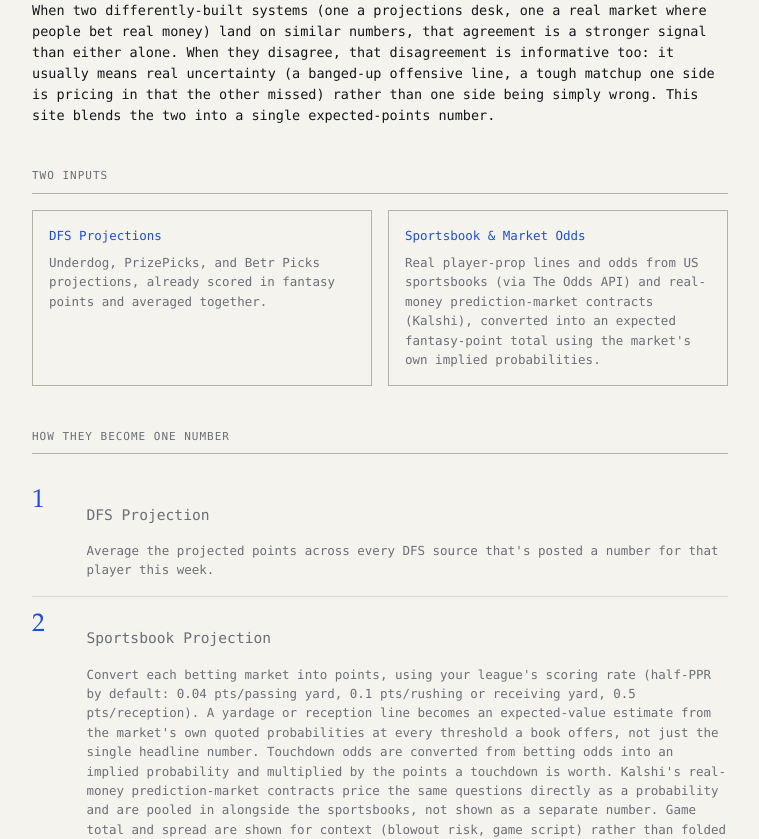
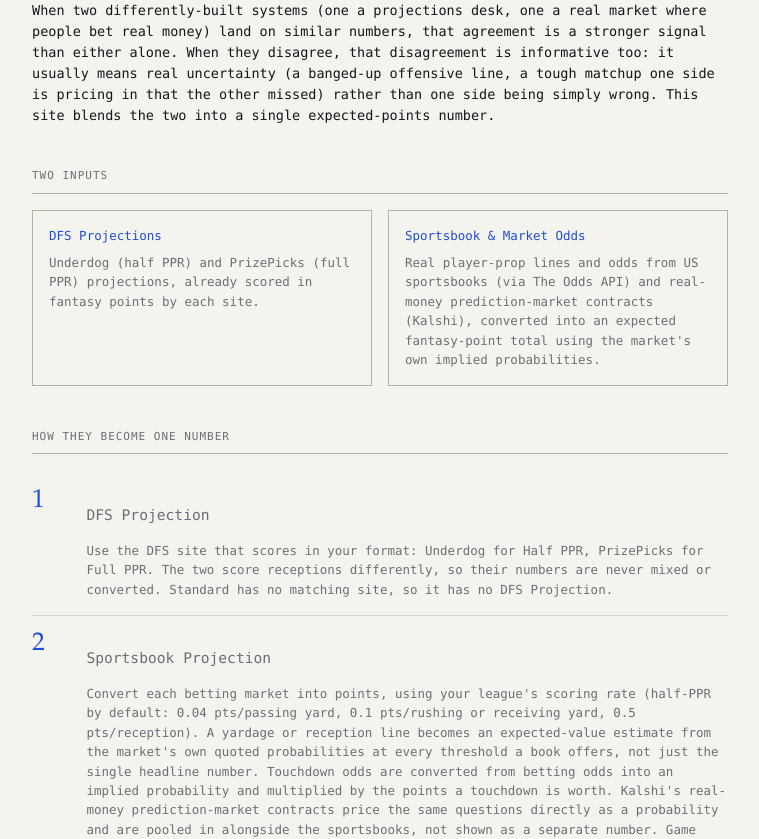
Before and after one commit to kgm27/startline, a FastAPI app: page /about in a window 1280 px wide. Shown: the part 482-1321 px from the top of the page, without its empty margins (260-1019 px from the left). Run offline with FastAPI, Linux system fonts and the light colour scheme; data that the repository does not hold is empty; some libraries are stand-ins or nearby versions.

Commit message:
Use each format's native DFS site instead of averaging Underdog and PrizePicks
PrizePicks scores a full point per reception, Underdog half a point,
so the old average was a mix of two formats under a Half PPR label,
and a different mix per player depending on which sites had a line.
Half PPR now uses Underdog and Full PPR uses PrizePicks, unconverted;
Standard has no matching site. A player the matching site hasn't
posted has no DFS number in that format and no cross-site fallback.

The player page lists every stored site's raw number with its scoring
format and marks the one used. Dashboard, Compare and About now show
the DFS column in Full PPR too, and the README and About copy no
longer say the sites are averaged.

Co-Authored-By: Claude Sonnet 5.5 <noreply@anthropic.com>

```diff
--- a/app/main.py
+++ b/app/main.py
@@ -45,6 +45,8 @@ from app.data_sources.kalshi import sync_kalshi, fetch_live_quotes
 from app.data_sources.actuals import fetch_week_stats, actual_points, played, current_season
 from app.scoring.blend import (
     dfs_projection_points,
+    DFS_SOURCE_FORMAT,
+    DFS_SOURCE_BY_FORMAT,
     betting_derived_points,
     blend_expected_points,
     MARKET_TO_STAT,
@@ -862,15 +864,15 @@ def _player_rows(db, week, scoring, scoring_format):
     behind a secret token and happens at most a few times a day, not on
     every page view.
 
-    `scoring_format` gates whether DFS Projection is included at all:
-    those numbers come pre-scored from Underdog/PrizePicks in whatever
-    format that DFS site uses (effectively Half PPR), and there's no raw
-    stat line behind them to re-score for Standard/Full PPR, unlike the
-    Sportsbook-derived side which is built from real market probabilities
-    per stat and can honor any scoring rule. Rather than show a
-    misleading number, DFS Projection (and the Blended average's DFS
-    half) is simply left out outside Half PPR, so Blended becomes the
-    Sportsbook-derived number alone in that case."""
+    `scoring_format` picks which DFS site feeds the DFS Projection: those
+    numbers come pre-scored in each site's own format (Underdog half PPR,
+    PrizePicks full PPR) with no raw stat line behind them to re-score, so
+    rather than convert or mix them, each format uses the site that scores
+    that way natively (see blend.DFS_SOURCE_FORMAT). Standard has no
+    matching site, and a player the matching site hasn't posted also has
+    no DFS number - in both cases Blended becomes the Sportsbook-derived
+    number alone, unlike that side, which is built from real market
+    probabilities per stat and can honor any scoring rule."""
     cache_key = (week, scoring_format)
     cached = _PLAYER_ROWS_CACHE.get(cache_key)
     if cached and time.time() - cached[0] < _PLAYER_ROWS_CACHE_TTL_SECONDS:
@@ -889,7 +891,7 @@ def _player_rows(db, week, scoring, scoring_format):
         projections = projections_by_player.get(player.id, [])
         props = props_by_player.get(player.id, [])
 
-        dfs_pts = dfs_projection_points(projections) if scoring_format == "half_ppr" else None
+        dfs_pts = dfs_projection_points(projections, scoring_format)
         betting_pts = betting_derived_points(props, scoring)
         blended = blend_expected_points(dfs_pts, betting_pts)
 
@@ -1360,9 +1362,18 @@ def player_detail(request: Request, player_id: str, week: int = None, format: st
         if not (row and row["boom_flag"]):
             boom = None
 
-    dfs_pts = dfs_projection_points(dfs_rows) if scoring_format == "half_ppr" else None
+    dfs_pts = dfs_projection_points(dfs_rows, scoring_format)
     betting_pts = betting_derived_points(props, scoring)
     blended = blend_expected_points(dfs_pts, betting_pts)
+
+    # The one DFS site that feeds this format's DFS Projection (None for
+    # Standard, which no site scores). The table below still lists every
+    # site's raw number, tagged with how it scores, so it's visible which
+    # one is used and why the other isn't mixed in.
+    dfs_used_source = DFS_SOURCE_BY_FORMAT.get(scoring_format)
+    dfs_source_formats = {
+        source: SCORING_FORMAT_LABELS[fmt] for source, fmt in DFS_SOURCE_FORMAT.items()
+    }
 
     # feeds the summary-box hover breakdowns: what the DFS Projection /
     # Sportsbook Projection / Blended numbers are actually built from, in
@@ -1371,6 +1382,7 @@ def player_detail(request: Request, player_id: str, week: int = None, format: st
     dfs_breakdown = [
         {"label": DFS_SOURCE_LABELS.get(row.source, row.source), "points": row.projected_points}
         for row in dfs_rows
+        if row.source == dfs_used_source
     ]
     betting_breakdown = [{"label": m["label"], "points": m["points"]} for m in markets]
     blended_breakdown = None
@@ -1481,6 +1493,8 @@ def player_detail(request: Request, player_id: str, week: int = None, format: st
         "week": week,
         "dfs_rows": dfs_rows,
         "dfs_source_labels": DFS_SOURCE_LABELS,
+        "dfs_used_source": dfs_used_source,
+        "dfs_source_formats": dfs_source_formats,
         "dfs_pts": dfs_pts,
         "dfs_breakdown": dfs_breakdown,
         "markets": markets,
@@ -1568,7 +1582,8 @@ def capture_prediction_snapshots(db: Session, week: int) -> int:
     updates today's row rather than piling up duplicates, same pattern as
     capture_threshold_snapshots(). Returns rows written/updated."""
     settings = get_settings()
-    scoring = SCORING_RULES.get(settings.scoring_format, SCORING_RULES["half_ppr"])
+    snapshot_format = settings.scoring_format if settings.scoring_format in SCORING_RULES else "half_ppr"
+    scoring = SCORING_RULES[snapshot_format]
     today = date.today()
     now = datetime.now(timezone.utc)
 
@@ -1577,7 +1592,7 @@ def capture_prediction_snapshots(db: Session, week: int) -> int:
         projections = db.query(DfsProjection).filter_by(player_id=player.id, week=week).all()
         props = db.query(OddsProp).filter_by(player_id=player.id, week=week).all()
 
-        dfs_pts = dfs_projection_points(projections)
+        dfs_pts = dfs_projection_points(projections, snapshot_format)
         betting_pts = betting_derived_points(props, scoring)
         blended = blend_expected_points(dfs_pts, betting_pts)
 
--- a/app/scoring/blend.py
+++ b/app/scoring/blend.py
@@ -316,11 +316,30 @@ def betting_derived_points(props: list[OddsProp], scoring: ScoringRules) -> Opti
     return round(total, 2)
 
 
-def dfs_projection_points(projections: list[DfsProjection]) -> Optional[float]:
-    """Averages Underdog/PrizePicks projections when both are available."""
-    if not projections:
+# Each DFS site scores its "fantasy points" its own way: PrizePicks gives a
+# full point per reception (full PPR), Underdog half a point (half PPR) -
+# confirmed against our own data 2026-10-05, where PrizePicks ran ~0.54 pts
+# above Underdog per expected reception. Averaging them (what this used to
+# do) mixed two formats into one number labeled "Half PPR". Instead, each
+# format uses the site that scores that way natively, with no conversion:
+# no site scores Standard (0 per reception), so there is no DFS number there.
+DFS_SOURCE_FORMAT = {"underdog": "half_ppr", "prizepicks": "full_ppr"}
+DFS_SOURCE_BY_FORMAT = {fmt: source for source, fmt in DFS_SOURCE_FORMAT.items()}
+
+
+def dfs_projection_points(projections: list[DfsProjection], scoring_format: str = "half_ppr") -> Optional[float]:
+    """The DFS Projection for `scoring_format`: the one DFS site that scores
+    in that format natively (see DFS_SOURCE_FORMAT). None when no site
+    matches the format (Standard), or when that site hasn't posted a number
+    for this player - no fallback to the other site, since that would put a
+    differently-scored number under this format's label."""
+    source = DFS_SOURCE_BY_FORMAT.get(scoring_format)
+    if source is None:
         return None
-    return round(sum(p.projected_points for p in projections) / len(projections), 2)
+    matching = [p for p in projections if p.source == source]
+    if not matching:
+        return None
+    return round(sum(p.projected_points for p in matching) / len(matching), 2)
 
 
 def blend_expected_points(
--- a/app/static/style.css
+++ b/app/static/style.css
@@ -584,7 +584,8 @@ a.summary-value:hover, .summary-value.hover-tag:hover { color: var(--accent); }
 .books-table th:not(:first-child), .books-table td:not(:first-child),
 .dfs-table th:not(:first-child), .dfs-table td:not(:first-child) { text-align: right; }
 
-.dfs-table { max-width: 340px; }
+.dfs-table { max-width: 440px; }
+.dfs-table tr.dfs-used td { font-weight: 600; }
 
 /* The per-book table has five columns but now sits inside a narrow market
    box, so it scrolls within its own container rather than spilling over the
--- a/app/templates/about.html
+++ b/app/templates/about.html
@@ -26,8 +26,8 @@
         <section class="hero-features" style="margin: 1rem 0 1.5rem;">
             <div class="feature-card">
                 <span class="feature-kicker">DFS Projections</span>
-                <p>Underdog, PrizePicks, and Betr Picks projections, already scored in fantasy points and
-                    averaged together.</p>
+                <p>Underdog (half PPR) and PrizePicks (full PPR) projections, already scored in fantasy
+                    points by each site.</p>
             </div>
             <div class="feature-card">
                 <span class="feature-kicker">Sportsbook &amp; Market Odds</span>
@@ -43,8 +43,9 @@
                 <div class="method-step-num">1</div>
                 <div class="method-step-body">
                     <h3>DFS Projection</h3>
-                    <p>Average the projected points across every DFS source that's posted a number for that
-                        player this week.</p>
+                    <p>Use the DFS site that scores in your format: Underdog for Half PPR, PrizePicks for Full
+                        PPR. The two score receptions differently, so their numbers are never mixed or
+                        converted. Standard has no matching site, so it has no DFS Projection.</p>
                 </div>
             </div>
             <div class="method-step">
@@ -82,7 +83,7 @@ This week's highest {{ scoring_format_label }} blended score belongs to
         </p>
         <div class="example-callout">
             <div class="example-nums">
-                {% if scoring_format == 'half_ppr' %}
+                {% if scoring_format != 'standard' %}
                 <div class="example-cell">
                     <span class="n">{{ "%.2f"|format(example.dfs_pts) if example.dfs_pts is not none else "—" }}</span>
                     <span class="k">DFS projection</span>
--- a/app/templates/compare.html
+++ b/app/templates/compare.html
@@ -182,7 +182,7 @@
             allRows: ALL_ROWS,
             metrics: [
                 { key: 'blended', label: 'Blended' },
-                {% if scoring_format == 'half_ppr' %}
+                {% if scoring_format != 'standard' %}
                 { key: 'dfs_pts', label: 'DFS Projection' },
                 {% endif %}
                 { key: 'betting_pts', label: 'Sportsbook Projection' },
--- a/app/templates/dashboard.html
+++ b/app/templates/dashboard.html
@@ -78,7 +78,7 @@
                         <th class="sortable" :class="{sorted: sortKey === 'name'}" @click="sortBy('name')">Player <span class="sort-cue" x-text="arrow('name')"></span></th>
                         <th>Pos</th>
                         <th>Team</th>
-                        {% if scoring_format == 'half_ppr' %}
+                        {% if scoring_format != 'standard' %}
                         <th class="num sortable" :class="{sorted: sortKey === 'dfs_pts'}" @click="sortBy('dfs_pts')">DFS proj. <span class="sort-cue" x-text="arrow('dfs_pts')"></span></th>
                         {% endif %}
                         <th class="num sortable" :class="{sorted: sortKey === 'betting_pts'}" @click="sortBy('betting_pts')">Sportsbook proj. <span class="sort-cue" x-text="arrow('betting_pts')"></span></th>
@@ -108,7 +108,7 @@
                             </td>
                             <td x-text="row.position"></td>
                             <td><span class="team-badge" :style="teamStyle(row.team)" x-text="row.team"></span></td>
-                            {% if scoring_format == 'half_ppr' %}
+                            {% if scoring_format != 'standard' %}
                             <td class="num" x-text="fmt1(row.dfs_pts)"></td>
                             {% endif %}
                             <td class="num" x-text="fmt1(row.betting_pts)"></td>
@@ -122,7 +122,7 @@
                     </template>
                     {% if rows %}
                     <tr x-show="filteredRows.length === 0">
-                        <td colspan="{{ 9 if scoring_format == 'half_ppr' else 8 }}" class="empty-state">
+                        <td colspan="{{ 9 if scoring_format != 'standard' else 8 }}" class="empty-state">
                             No players match your filters.
                         </td>
                     </tr>
--- a/app/templates/landing.html
+++ b/app/templates/landing.html
@@ -15,7 +15,7 @@
                 <rect x="14.6" y="3" width="3.4" height="18"/>
             </svg>
             <span class="feature-kicker">DFS Projections</span>
-            <p>Underdog, PrizePicks &amp; Betr Picks</p>
+            <p>Underdog &amp; PrizePicks</p>
         </div>
         <div class="feature-card">
             <svg class="feature-icon" width="28" height="28" viewBox="0 0 24 24" fill="none" stroke="currentColor" stroke-width="1.5" stroke-linecap="round" stroke-linejoin="round">
```
Also changed, not shown: PROJECT-PLAN.md (+20 -0 lines), app/templates/player_detail.html (+15 -7 lines), README.md.
